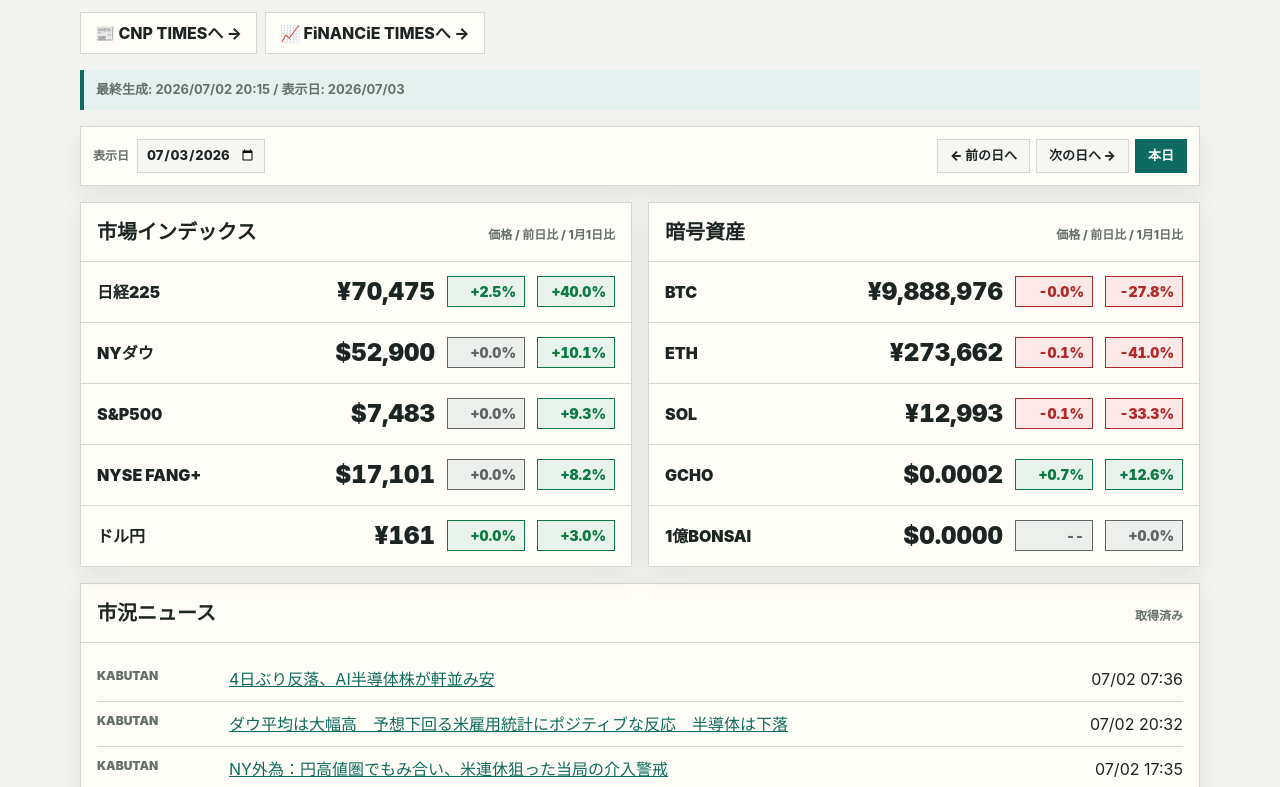
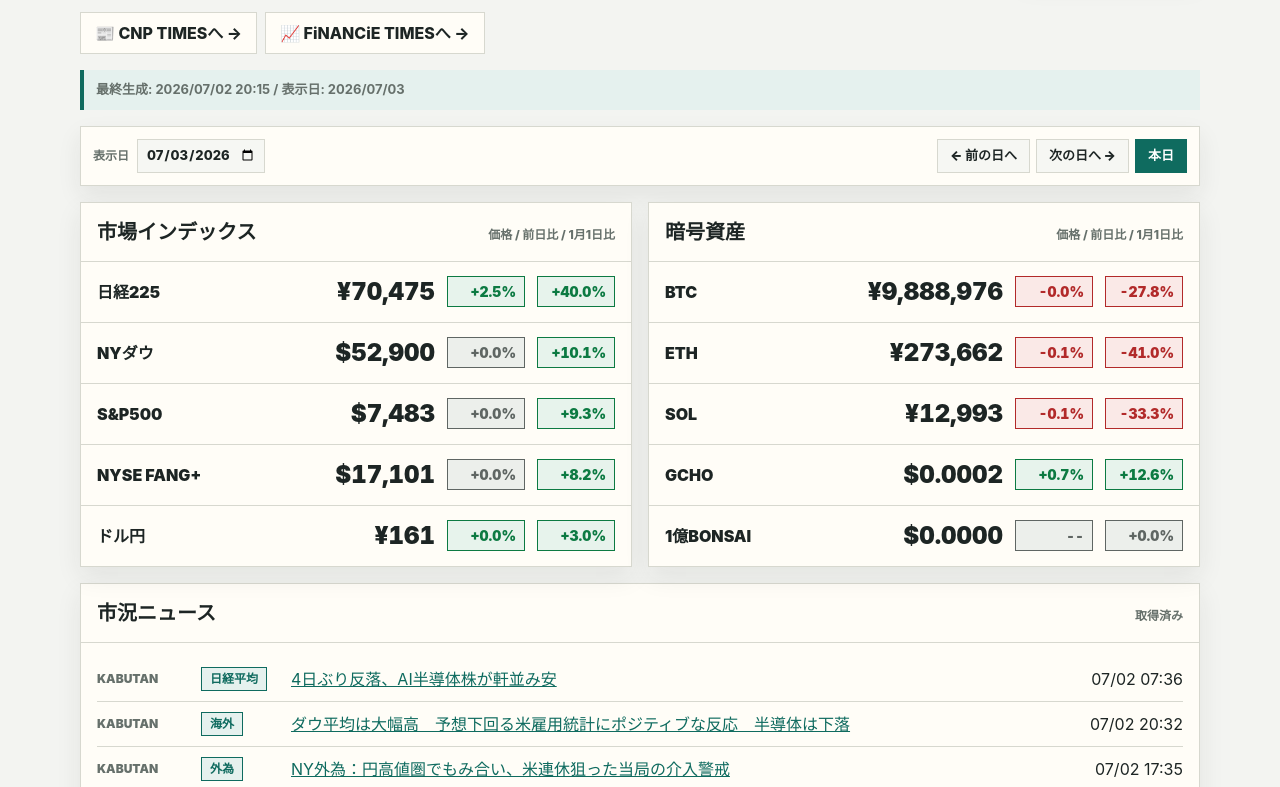
Before and after one commit to ruku-practice/invest_and_crypto_mkt, a plain HTML site: page index.html in a window 1280 px wide. Shown: the part 165-952 px from the top of the page. Drawn offline with Linux system fonts and the light colour scheme.

Commit message:
feat: 市況ニュースにカテゴリ表示（日経平均/海外/外為/クリプト）を追加
Co-Authored-By: Claude Fable 5 <noreply@anthropic.com>

```diff
--- a/css/style.css
+++ b/css/style.css
@@ -389,8 +389,9 @@ h1 {
 
 .news-item {
   display: grid;
-  grid-template-columns: 120px 1fr auto;
+  grid-template-columns: 92px 78px 1fr auto;
   gap: 12px;
+  align-items: center;
   padding: 10px 0;
   border-bottom: 1px solid var(--line);
 }
@@ -400,6 +401,22 @@ h1 {
   font-size: 12px;
   font-weight: 900;
   text-transform: uppercase;
+}
+
+.news-category {
+  justify-self: start;
+  padding: 2px 8px;
+  border: 1px solid var(--accent);
+  background: var(--accent-weak);
+  color: var(--accent);
+  font-size: 12px;
+  font-weight: 900;
+  white-space: nowrap;
+}
+
+.news-category:empty {
+  border: 0;
+  background: transparent;
 }
 
 .post-box {
--- a/index.html
+++ b/index.html
@@ -4,7 +4,7 @@
   <meta charset="UTF-8">
   <meta name="viewport" content="width=device-width, initial-scale=1.0">
   <title>一般＆暗号通貨マーケット情報</title>
-  <link rel="stylesheet" href="css/style.css?v=2">
+  <link rel="stylesheet" href="css/style.css?v=4">
 </head>
 <body>
   <main class="page-shell">
@@ -109,6 +109,6 @@
     </section>
   </main>
 
-  <script src="js/app.js?v=3"></script>
+  <script src="js/app.js?v=4"></script>
 </body>
 </html>
--- a/js/app.js
+++ b/js/app.js
@@ -178,6 +178,13 @@ function renderQuotePanels() {
   renderQuoteList('crypto-list', items.filter((item) => item.category === 'crypto'));
 }
 
+const NEWS_CATEGORY_LABELS = {
+  nikkei: '日経平均',
+  overseas: '海外',
+  fx: '外為',
+  crypto: 'クリプト',
+};
+
 function formatNewsTime(value) {
   if (!value) return '';
   if (!value.includes('T')) return value;
@@ -212,8 +219,11 @@ function renderNews(news) {
     const link = item.url
       ? `<a href="${item.url}" target="_blank" rel="noopener">${item.title}</a>`
       : `<span>${item.title}</span>`;
+    const categoryLabel = NEWS_CATEGORY_LABELS[item.category] || '';
+    const categoryTag = categoryLabel ? `<span class="news-category">${categoryLabel}</span>` : '<span class="news-category"></span>';
     article.innerHTML = `
       <span class="news-source">${item.source || item.category || 'news'}</span>
+      ${categoryTag}
       ${link}
       <time>${formatNewsTime(item.published_at)}</time>
     `;
```
